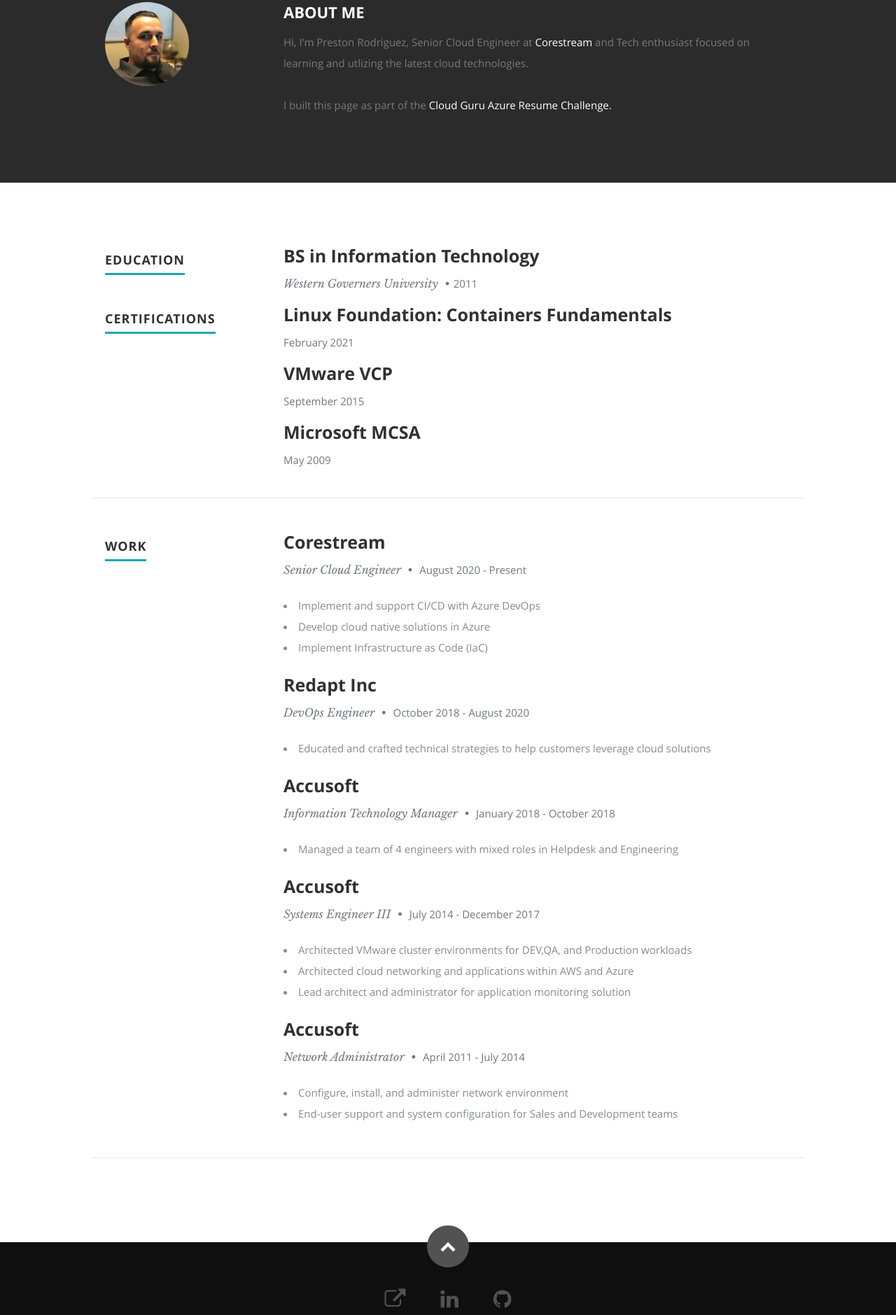
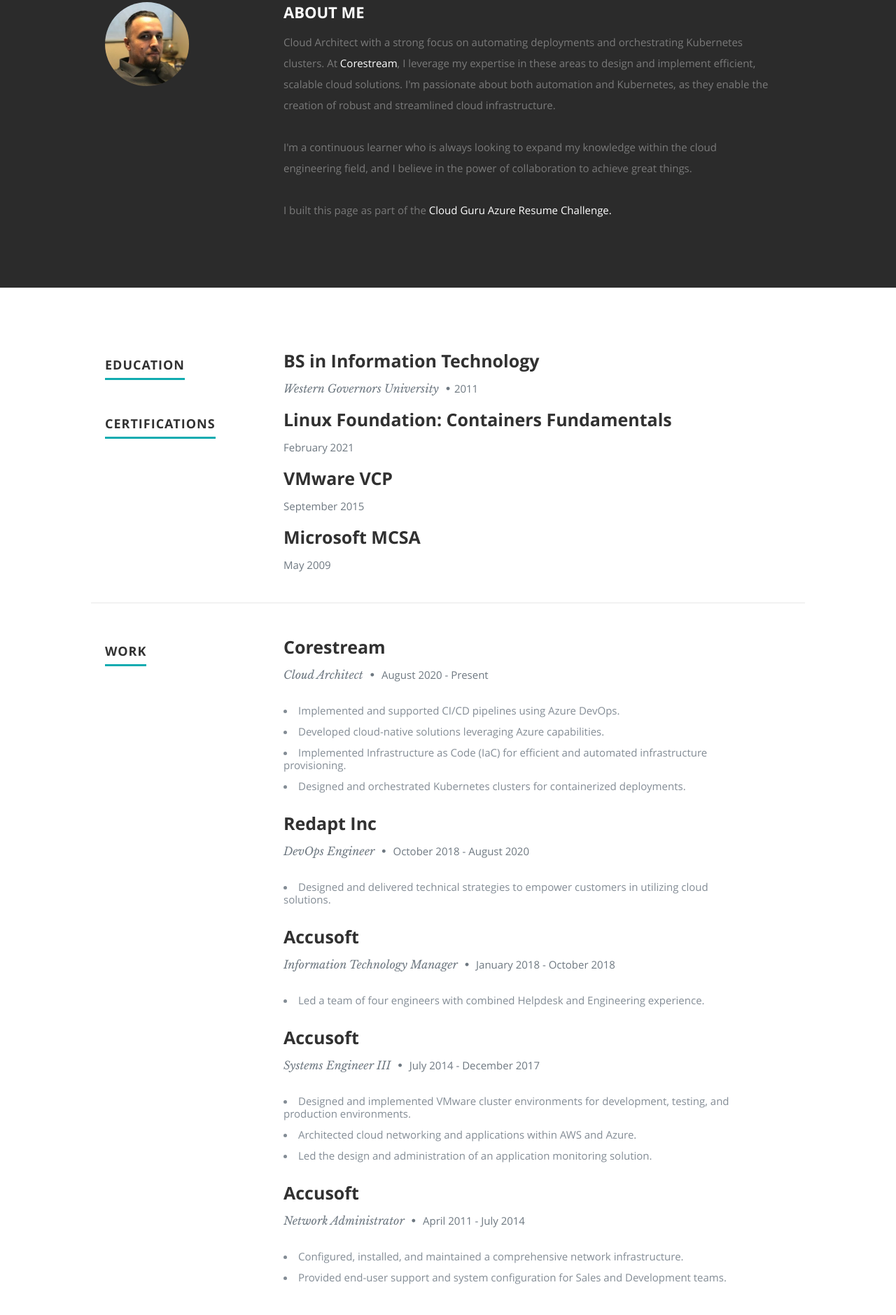
Before and after one commit to prestonr83/azure-resume, a plain HTML site: page frontend/index.html in a window 1280 px wide. Shown: the part 893-2772 px from the top of the page at 70% size. Drawn offline with nearby package versions, Linux system fonts and the light colour scheme; no server answers.

Commit message:
Updated info

```diff
--- a/frontend/index.html
+++ b/frontend/index.html
@@ -88,12 +88,19 @@
 
             <h2>ABOUT ME</h2>
 
-            <p> Hi, I'm Preston Rodriguez, <span>Senior Cloud Engineer at <a href="https://corp.corestream.com/">Corestream</a></span>
-               and Tech enthusiast focused on learning and utlizing the latest cloud technologies.
-
-         </br>
-      </br>
-       I built this page as part of the <span><a href="https://github.com/madebygps/cgc-azure-resume">Cloud Guru Azure Resume Challenge.</a></span>
+            <p>
+               Cloud Architect with a strong focus on automating deployments and orchestrating Kubernetes clusters.
+               At <a href="https://corp.corestream.com/">Corestream</a>, I leverage my expertise in these areas to design
+               and implement efficient, scalable cloud solutions.  I'm passionate about both automation and Kubernetes,
+               as they enable the creation of robust and streamlined cloud infrastructure.
+            </br>
+            </br>
+               I'm a continuous learner who is always looking to expand my knowledge within the cloud engineering field,
+               and I believe in the power of collaboration to achieve great things.
+            </br>
+            </br>
+               I built this page as part of the <span><a href="https://github.com/madebygps/cgc-azure-resume">Cloud Guru Azure Resume Challenge.</a></span>
+            </p>
 
 
          </div> <!-- end .main-col -->
@@ -122,7 +129,7 @@
                <div class="twelve columns">
 
                   <h3>BS in Information Technology</h3>
-                  <p class="info">Western Governers University <span>&bull;</span><em class="date">2011</em></p>
+                  <p class="info">Western Governors University <span>&bull;</span><em class="date">2011</em></p>
 
                </div>
 
@@ -189,12 +196,13 @@
                <div class="twelve columns">
 
                   <h3>Corestream</h3>
-                  <p class="info">Senior Cloud Engineer <span>&bull;</span> <em class="date">August 2020 - Present</em></p>
+                  <p class="info">Cloud Architect <span>&bull;</span> <em class="date">August 2020 - Present</em></p>
 
                   <p>
-                  <li>Implement and support CI/CD with Azure DevOps</li>
-                  <li>Develop cloud native solutions in Azure</li>
-                  <li>Implement Infrastructure as Code (IaC)</li>
+                  <li>Implemented and supported CI/CD pipelines using Azure DevOps.</li>
+                  <li>Developed cloud-native solutions leveraging Azure capabilities.</li>
+                  <li>Implemented Infrastructure as Code (IaC) for efficient and automated infrastructure provisioning.</li>
+                  <li>Designed and orchestrated Kubernetes clusters for containerized deployments.</li>
                   </p>
 
                </div>
@@ -209,7 +217,7 @@
                   <p class="info">DevOps Engineer <span>&bull;</span> <em class="date">October 2018 - August 2020</em></p>
 
                   <p>
-                     <li>Educated and crafted technical strategies to help customers leverage cloud solutions</li>
+                     <li>Designed and delivered technical strategies to empower customers in utilizing cloud solutions.</li>
                   </p>
 
                </div>
@@ -224,7 +232,7 @@
                   <p class="info">Information Technology Manager <span>&bull;</span> <em class="date">January 2018 - October 2018</em></p>
 
                   <p>
-                  <li>Managed a team of 4 engineers with mixed roles in Helpdesk and Engineering</li>
+                  <li>Led a team of four engineers with combined Helpdesk and Engineering experience.</li>
                   </p>
 
                </div>
@@ -239,9 +247,9 @@
                   <p class="info">Systems Engineer III <span>&bull;</span> <em class="date">July 2014 - December 2017</em></p>
 
                   <p>
-                  <li>Architected VMware cluster environments for DEV,QA, and Production workloads</li>
-                  <li>Architected cloud networking and applications within AWS and Azure</li>
-                  <li>Lead architect and administrator for application monitoring solution</li>
+                  <li>Designed and implemented VMware cluster environments for development, testing, and production environments.</li>
+                  <li>Architected cloud networking and applications within AWS and Azure.</li>
+                  <li>Led the design and administration of an application monitoring solution.</li>
                   </p>
 
                </div>
@@ -256,8 +264,8 @@
                   <p class="info">Network Administrator <span>&bull;</span> <em class="date">April 2011 - July 2014</em></p>
 
                   <p>
-                  <li>Configure, install, and administer network environment</li>
-                  <li>End-user support and system configuration for Sales and Development teams</li>
+                  <li>Configured, installed, and maintained a comprehensive network infrastructure.</li>
+                  <li>Provided end-user support and system configuration for Sales and Development teams.</li>
                   </p>
 
                </div>
@@ -283,7 +291,7 @@
          <div class="twelve columns">
 
             <ul class="social-links">
-               <li><a href="https://github.com/prestonr83/TIL#til"><i class="fa fa-external-link"></i></a></li>
+               <li><a href="https://medium.com/@prestonr83"><i class="fa fa-external-link"></i></a></li>
                <li><a href="https://www.linkedin.com/in/prestonrodriguez/"><i class="fa fa-linkedin"></i></a></li>
                <li><a href="https://github.com/prestonr83"><i class="fa fa-github"></i></a></li>
             </ul>
```
